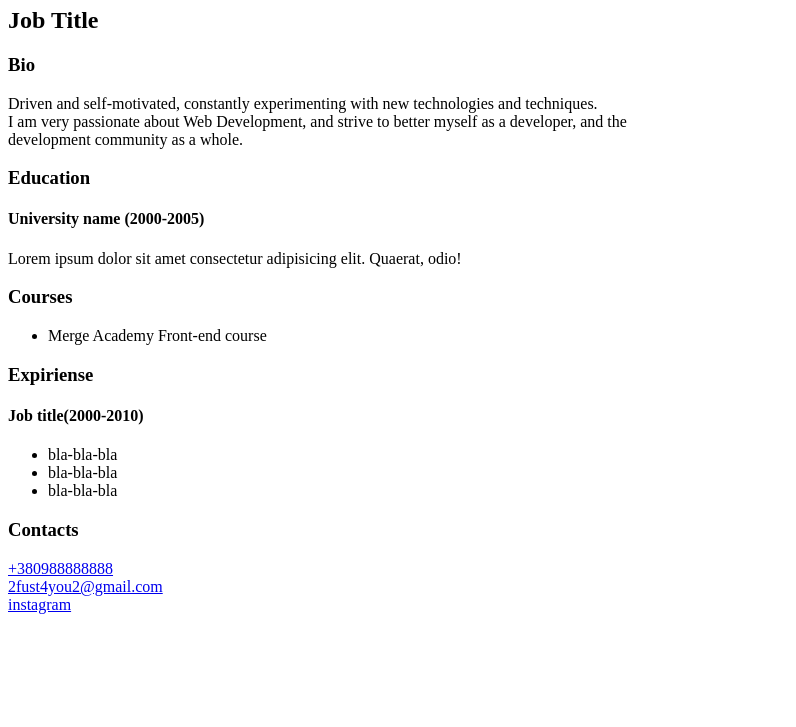
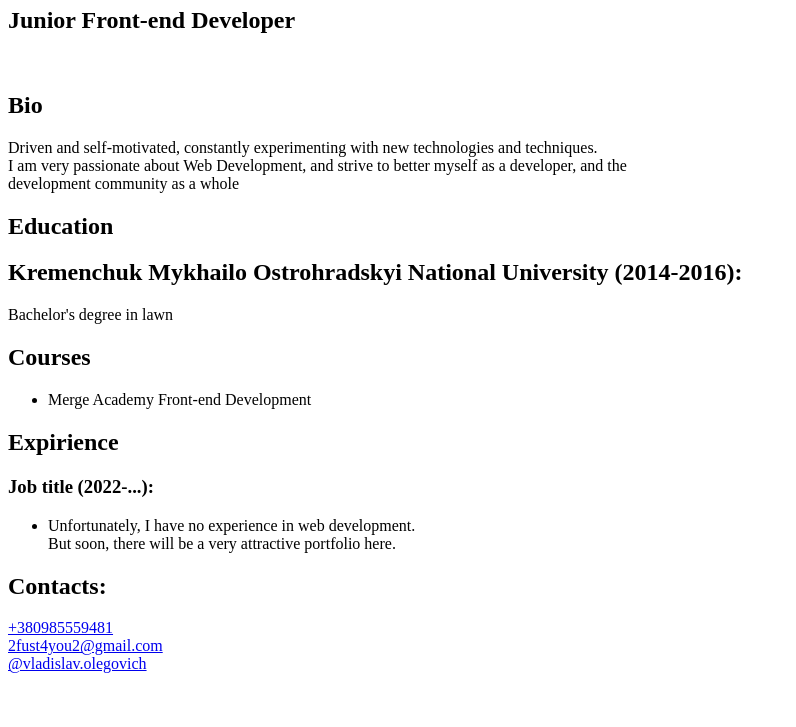
Before and after one commit to shtefannnn/cv, a plain HTML site: page index.html in a window 1280 px wide. Shown: the part 73-800 px from the top of the page, without its empty margins (0-796 px from the left). Drawn offline with Linux system fonts and the light colour scheme.

Commit message:
Updated information about myself

```diff
--- a/index.html
+++ b/index.html
@@ -9,37 +9,31 @@
 </head>
 
 <body>
-    <h1>Vladislav Shtefan</h1>
-    <h2>Job Title</h2>
-    <h3>Bio</h3>
-    <p>Driven and self-motivated, constantly experimenting with new technologies and techniques. <br>
-        I am very passionate about Web Development, and strive to better myself as a developer, and the <br> development community as a whole.</p>
-<h3>Education</h3>
-<h4>University name (2000-2005)</h4>
-<p>Lorem ipsum dolor sit amet consectetur adipisicing elit. Quaerat, odio!</p>
-<h3>Courses</h3>
+  <h1>Shtefan Vladislav</h1>
+  <h2>Junior Front-end Developer</h2>
+  <br>
+  <h2>Bio</h2>
+  <p>Driven and self-motivated, constantly experimenting with new technologies and techniques. <br>
+    I am very passionate about Web Development, and strive to better myself as a developer, and the <br>
+    development community as a whole</p>
+    <h2>Education</h2>
+    <h2>Kremenchuk Mykhailo Ostrohradskyi National University (2014-2016):</h2>
+    <p>Bachelor's degree in lawn</p>
+    <h2>Courses</h2>
+    <ul>
+        <li>Merge Academy Front-end Development</li>
+    </ul>
+<h2>Expirience</h2>
+<h3>Job title (2022-...):</h3>
 <ul>
-    <li>Merge Academy Front-end course</li>
+    <li>Unfortunately, I have no experience in web development. <br> But soon, there will be a very attractive portfolio here.</li>
 </ul>
-<h3>Expiriense</h3>
-<h4>Job title(2000-2010)</h4>
-<ul>
-    <li>
-        bla-bla-bla
-    </li>
-    <li>
-        bla-bla-bla
-    </li>
-    <li>
-        bla-bla-bla
-    </li>
-</ul>
-<h3>Contacts</h3>
-<a href="tell:+380988888888">+380988888888</a>
+<h2>Contacts:</h2>
+<a href="tell:+380985559481">+380985559481</a>
 <br>
 <a href="mailto:2fust4you2@gmail.com">2fust4you2@gmail.com</a>
 <br>
-<a href="https://instagram.com/vladislav.olegovich?igshid=YmMyMTA2M2Y=" target="_blank">instagram</a>
+<a href="https://instagram.com/vladislav.olegovich?igshid=YmMyMTA2M2Y" target="_blank">@vladislav.olegovich</a>
 </body>
 
 </html>
```
